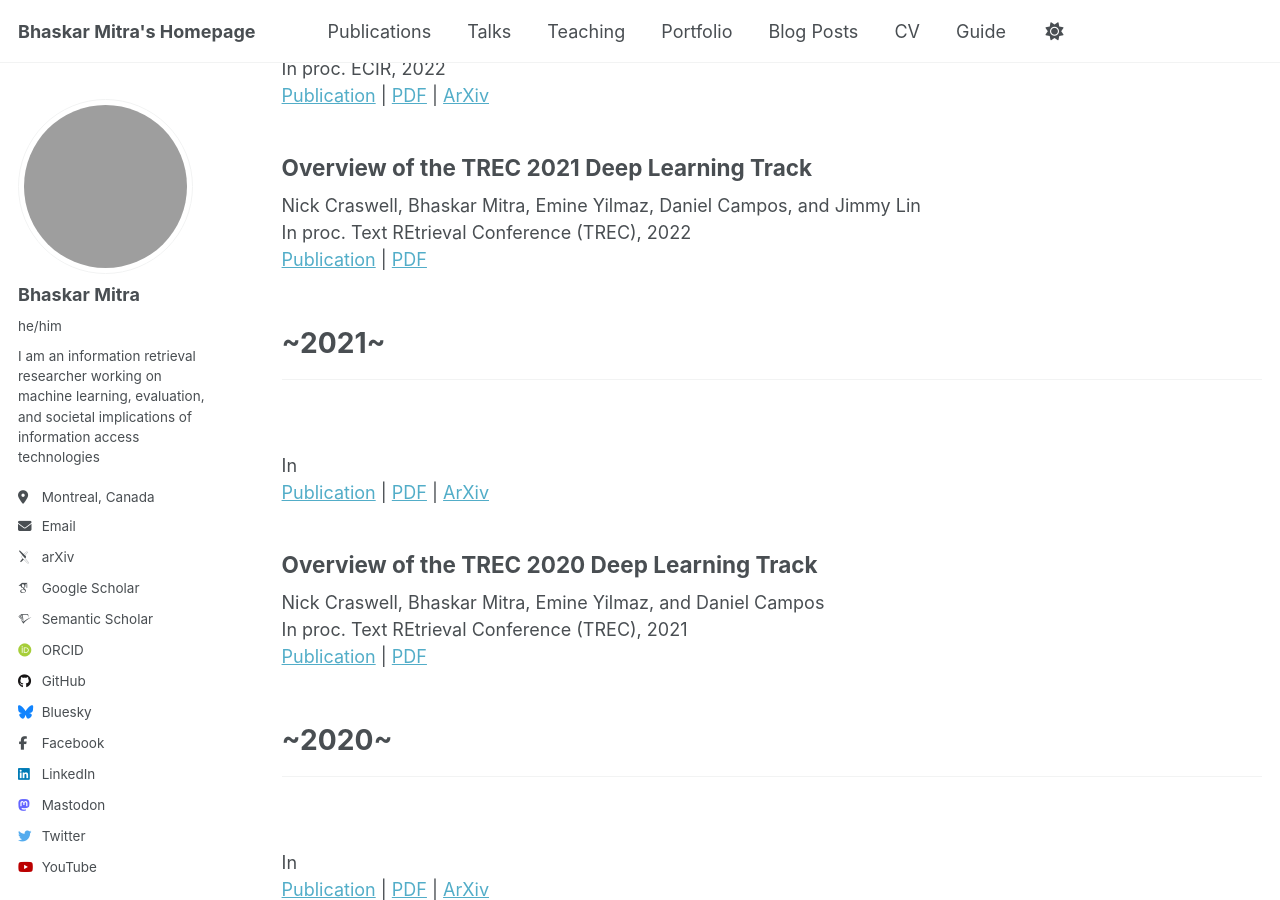
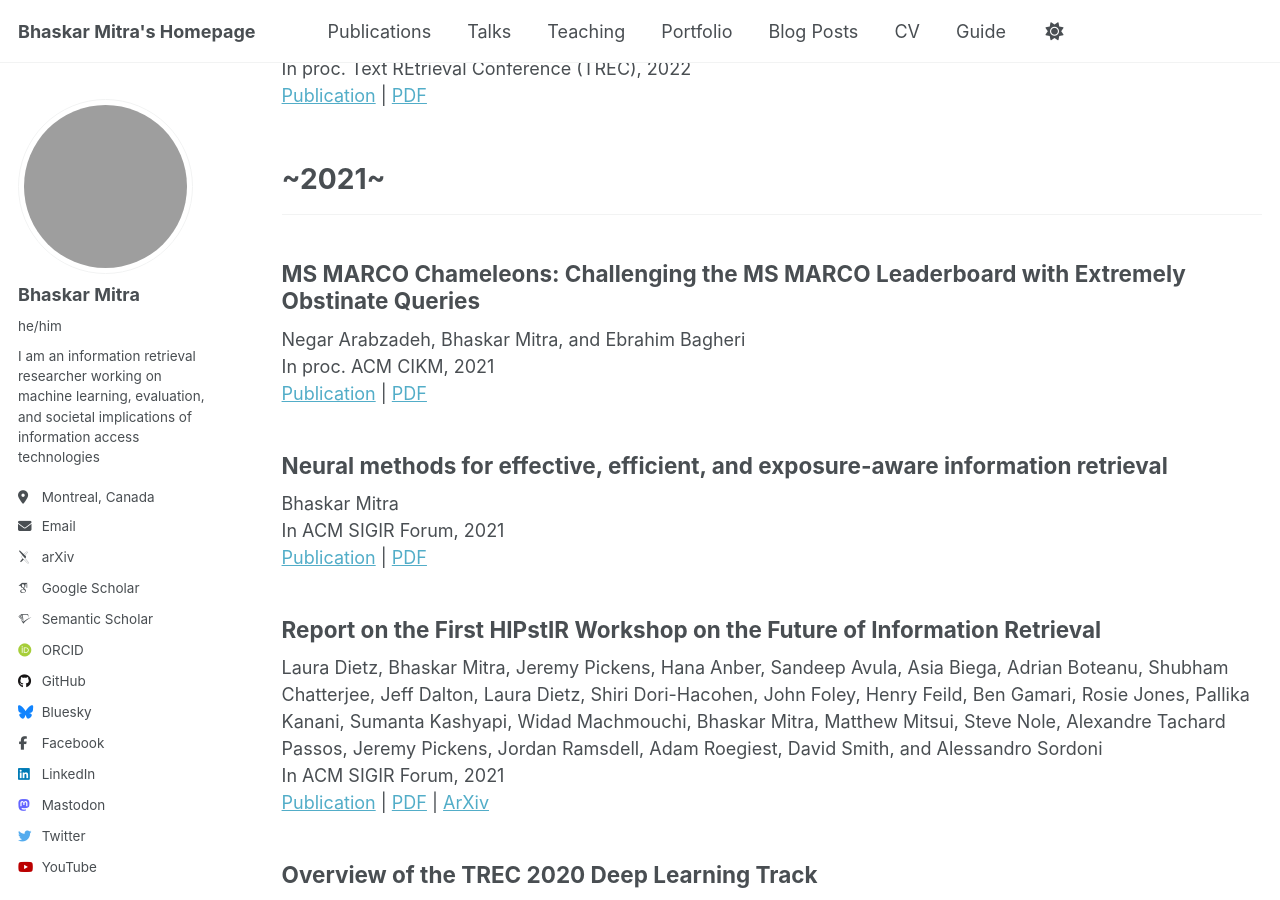
Before and after one commit to bhaskar-mitra/bhaskar-mitra.github.io, a Jekyll site: the page built from _pages/publications.html, in a window 1280 px wide and 900 px high, scrolled down 8472 px. Built offline with Jekyll 4.4.1, drawn with Linux system fonts in a browser that asks for light colours; some web fonts are replaced; some of the changed text lies outside the part shown; grey boxes are pictures that could not be loaded.

Commit message:
Update publications.html

```diff
--- a/_pages/publications.html
+++ b/_pages/publications.html
@@ -273,12 +273,6 @@ author_profile: true
     <a href="https://sigir.org/wp-content/uploads/2022/02/p08.pdf">Publication</a> | <a href="../files/p08.pdf">PDF</a>
   </article>
   <article class="archive__item" itemscope itemtype="http://schema.org/CreativeWork">
-    <h2>Neural methods for effective, efficient, and exposure-aware information retrieval</h2>
-    Bhaskar Mitra<br/>
-    In ACM SIGIR Forum, 2022 <br/>
-    <a href="https://dl.acm.org/doi/10.1145/3476415.3476434">Publication</a> | <a href="../files/3476415.3476434.pdf">PDF</a>
-  </article>
-  <article class="archive__item" itemscope itemtype="http://schema.org/CreativeWork">
     <h2>Bias-aware Fair Neural Ranking for Addressing Stereotypical Gender Biases</h2>
     Shirin SeyedSalehi, Amin Bigdeli, Negar Arabzadeh, Bhaskar Mitra, Morteza Zihayat, and Ebrahim Bagheri<br/>
     In proc. Extending Database Technology (EDBT), 2022<br/>
@@ -315,10 +309,22 @@ author_profile: true
 <hr />
 <div class="list__item">
   <article class="archive__item" itemscope itemtype="http://schema.org/CreativeWork">
-    <h2></h2>
-    <br/>
-    In <br/>
-    <a href="">Publication</a> | <a href="../files/">PDF</a> | <a href="">ArXiv</a>
+    <h2>MS MARCO Chameleons: Challenging the MS MARCO Leaderboard with Extremely Obstinate Queries</h2>
+    Negar Arabzadeh, Bhaskar Mitra, and Ebrahim Bagheri<br/>
+    In proc. ACM CIKM, 2021 <br/>
+    <a href="https://dl.acm.org/doi/10.1145/3459637.3482011">Publication</a> | <a href="../files/3459637.3482011.pdf">PDF</a>
+  </article>
+  <article class="archive__item" itemscope itemtype="http://schema.org/CreativeWork">
+    <h2>Neural methods for effective, efficient, and exposure-aware information retrieval</h2>
+    Bhaskar Mitra<br/>
+    In ACM SIGIR Forum, 2021<br/>
+    <a href="https://dl.acm.org/doi/10.1145/3476415.3476434">Publication</a> | <a href="../files/3476415.3476434.pdf">PDF</a>
+  </article>
+  <article class="archive__item" itemscope itemtype="http://schema.org/CreativeWork">
+    <h2>Report on the First HIPstIR Workshop on the Future of Information Retrieval</h2>
+    Laura Dietz, Bhaskar Mitra, Jeremy Pickens, Hana Anber, Sandeep Avula, Asia Biega, Adrian Boteanu, Shubham Chatterjee, Jeff Dalton, Laura Dietz, Shiri Dori-Hacohen, John Foley, Henry Feild, Ben Gamari, Rosie Jones, Pallika Kanani, Sumanta Kashyapi, Widad Machmouchi, Bhaskar Mitra, Matthew Mitsui, Steve Nole, Alexandre Tachard Passos, Jeremy Pickens, Jordan Ramsdell, Adam Roegiest, David Smith, and Alessandro Sordoni<br/>
+    In ACM SIGIR Forum, 2021<br/>
+    <a href="https://dl.acm.org/doi/10.1145/3458553.3458560">Publication</a> | <a href="../files/3458553.3458560.pdf">PDF</a> | <a href="https://arxiv.org/abs/1912.09910">ArXiv</a>
   </article>
   <article class="archive__item" itemscope itemtype="http://schema.org/CreativeWork">
     <h2>Overview of the TREC 2020 Deep Learning Track</h2>
```
